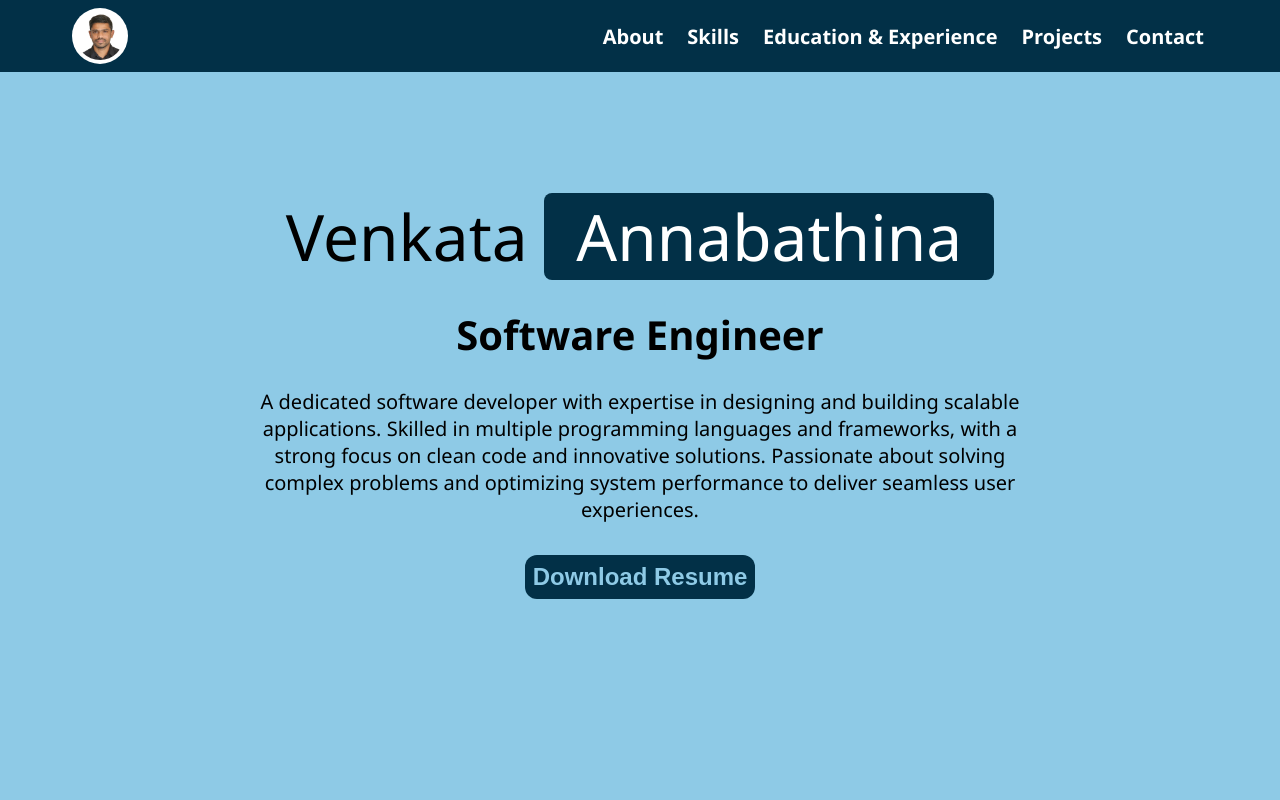
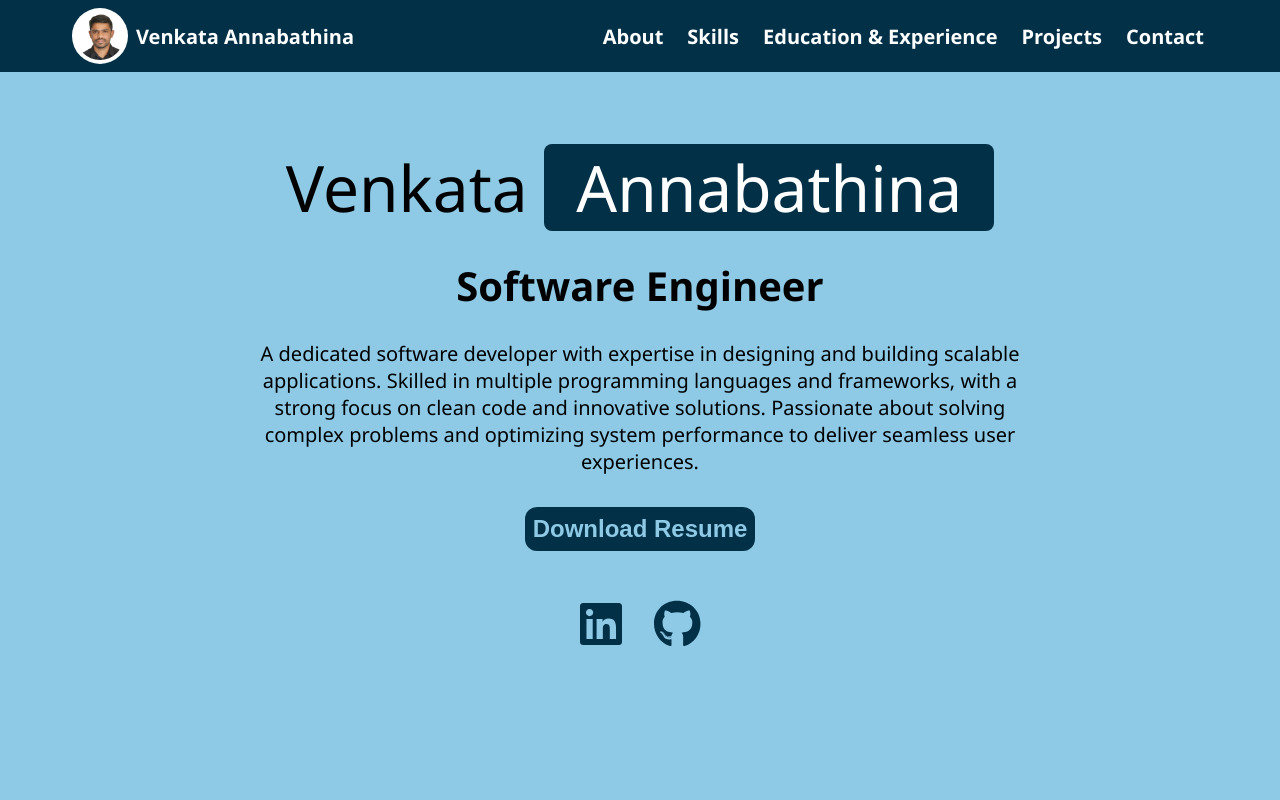
Before and after one commit to 143prudhvi/portfolio, a React (Vite) app: page / in a window 1280 px wide. Shown: the top 800 px of the page. Built offline with nearby package versions, Linux system fonts and the light colour scheme.

Commit message:
Added Social Links

```diff
--- a/src/components/intro-component/intro-component.jsx
+++ b/src/components/intro-component/intro-component.jsx
@@ -1,8 +1,12 @@
+import { FontAwesomeIcon } from '@fortawesome/react-fontawesome';
 import './intro-component.scss'
 import React, { useEffect, useState } from 'react'
+import { faGithub, faLinkedin } from '@fortawesome/free-brands-svg-icons';
 const IntroComponent = ({aboutRef}) => {
 
     const [role, setRole] = useState("Software Developer");
+    const githubURL = "https://github.com/143prudhvi";
+    const linkedInURL = "https://www.linkedin.com/in/venkataannabathina/";
 
     useEffect(() => {
         const intervalId = setInterval(() => {
@@ -29,6 +33,14 @@ const IntroComponent = ({aboutRef}) => {
                     Passionate about solving complex problems and optimizing system performance to deliver seamless user experiences.
                 </span>
                 <button className='btn-resume-download'>Download Resume</button>
+                <div className='social'>
+                    <a href={linkedInURL} target='_blank' className='social-icon'>
+                        <FontAwesomeIcon icon={faLinkedin} />
+                    </a>
+                    <a href={githubURL} target='_blank' className='social-icon'>
+                        <FontAwesomeIcon icon={faGithub} />
+                    </a>
+                </div>
             </div>
         </div>
 
--- a/src/components/intro-component/intro-component.scss
+++ b/src/components/intro-component/intro-component.scss
@@ -67,6 +67,17 @@
     padding: 4px 16px;
 }
 
+.social{
+    margin: 32px 0 0 0;
+}
+
+.social-icon{
+    display: inline;
+    font-size: 48px;
+    color: $secondary-color;
+    padding: 16px;
+}
+
 @media (max-width: $m-width){
     .name{
         font-size: 48px;
--- a/src/components/navbar-component/navbar-component.jsx
+++ b/src/components/navbar-component/navbar-component.jsx
@@ -8,9 +8,11 @@ const Navbar = ({aboutRef, skillsRef, eduRef, projectRef, contactRef, onClickHan
     return(
         <div className='navbar'>
             <div className='navbar-container'>
-
-                <div className='profile-pic-ring'>
-                    <img src={Logo} />
+                <div className='profile'>
+                    <div className='profile-pic-ring'>
+                        <img src={Logo} />
+                    </div>
+                    <div className='profile-name'>Venkata Annabathina</div>
                 </div>
                 <div className='menu-icon'>
                     <FontAwesomeIcon icon={faBars} />
--- a/src/components/navbar-component/navbar-component.scss
+++ b/src/components/navbar-component/navbar-component.scss
@@ -19,6 +19,11 @@
     align-items: center;
 }
 
+.profile{
+    display: flex;
+    align-items: center;
+}
+
 .profile-pic-ring{
     background-color: white;
     padding: 4px;
@@ -33,6 +38,12 @@
         border-radius: 50%;
         object-fit: contain;
     }
+}
+
+.profile-name{
+    padding-left: 8px;
+    font-size: 20px;
+    font-weight: 700;
 }
 
 .menu{
@@ -58,7 +69,7 @@
     font-size: 32px;
 }
 
-@media (max-width: $s-width){
+@media (max-width: $m-width){
     .menu-icon{
         display: block;
     }
@@ -66,4 +77,8 @@
     .menu{
         display: none;
     }
+
+    .profile-name{
+        font-size: 16px;
+    }
 }
--- a/src/components/skill-component/skill-component.scss
+++ b/src/components/skill-component/skill-component.scss
@@ -8,6 +8,9 @@
     .skill-content {
         display: flex; /* Use flexbox for alignment */
         align-items: center; /* Center items vertically */
+        background-color: $secondary-color;
+        color: $tertiary-color;
+        border-radius: 8px;
     }
 }
 
```
